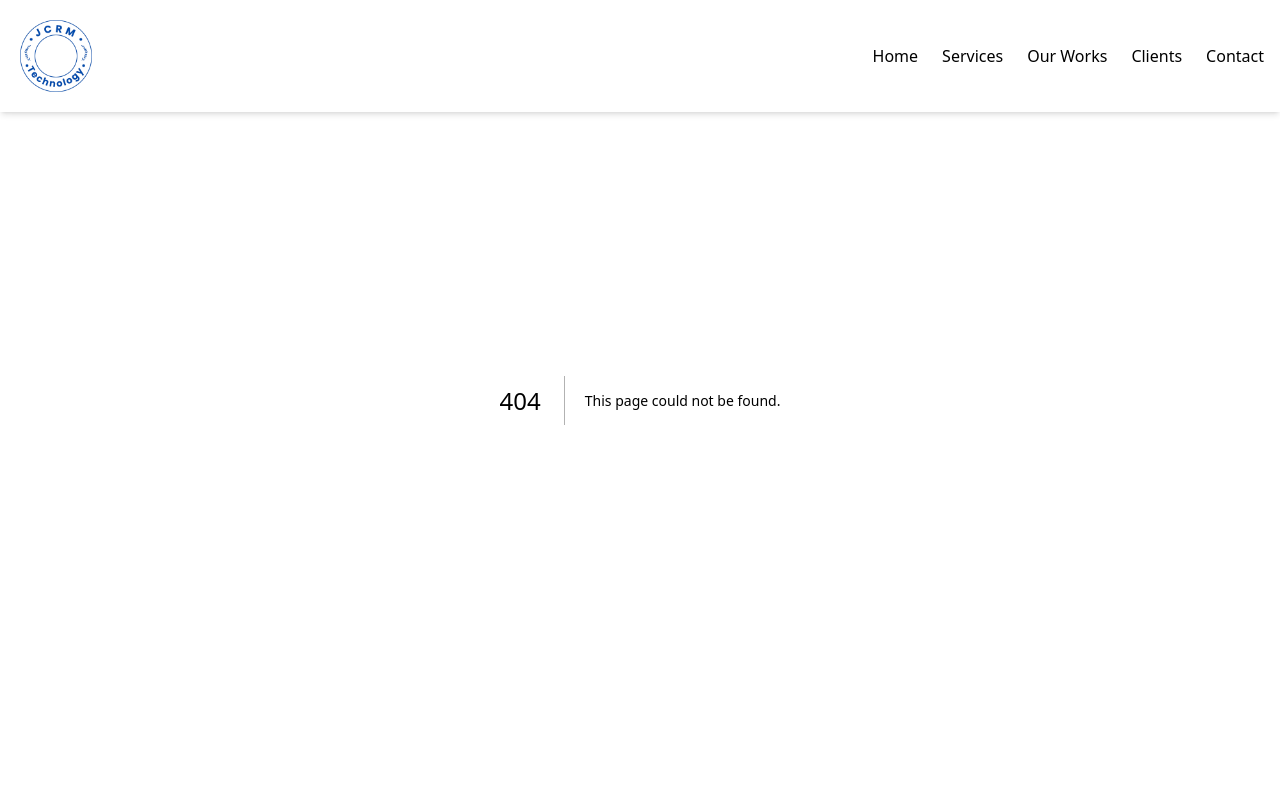
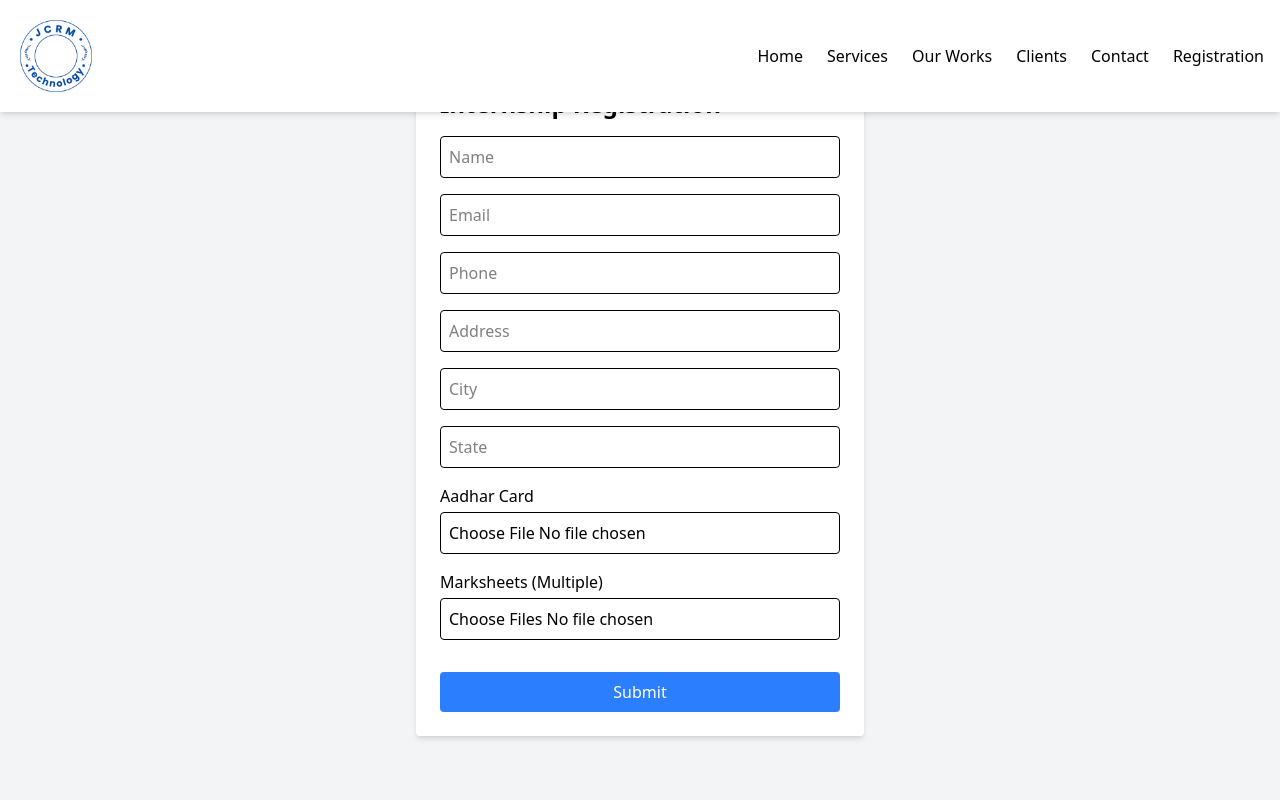
Before and after one commit to vivekkumar1994/jcrm, a Next.js app: page /registration in a window 1280 px wide. Before the commit this address had no page. Shown: the top 800 px of the page. Built offline with nearby package versions, Linux system fonts and the light colour scheme.

Commit message:
updatyed code

```diff
--- /dev/null
+++ b/src/app/api/register/route.js
@@ -0,0 +1,69 @@
+import fs from "fs";
+import path from "path";
+import multer from "multer";
+import nextConnect from "next-connect";
+import pool from "../../lib/db"; // Ensure correct DB connection
+
+const uploadDir = path.join(process.cwd(), "public/uploads");
+
+// Ensure the upload directory exists
+if (!fs.existsSync(uploadDir)) fs.mkdirSync(uploadDir, { recursive: true });
+
+// Multer setup for file uploads
+const storage = multer.diskStorage({
+  destination: uploadDir,
+  filename: (req, file, cb) => {
+    cb(null, `${Date.now()}-${file.originalname}`);
+  },
+});
+
+const upload = multer({ storage });
+
+const handler = nextConnect({
+  onError(error, req, res) {
+    console.error("Error:", error);
+    res.status(500).json({ message: "Internal server error" });
+  },
+  onNoMatch(req, res) {
+    res.status(405).json({ message: `Method ${req.method} not allowed` });
+  },
+});
+
+handler.use(upload.fields([
+  { name: "aadhar", maxCount: 1 },
+  { name: "marksheets", maxCount: 10 }
+]));
+
+handler.post(async (req, res) => {
+  try {
+    const { name, email, phone, city, state, address } = req.body;
+    const aadharPath = req.files?.aadhar?.[0]?.path || null;
+    const marksheetPaths = req.files?.marksheets?.map(file => file.path).join(",") || null;
+
+    console.log("Received Form Data:", { name, email, phone, city, state, address, aadharPath, marksheetPaths });
+
+    // Store data in MySQL database
+    const query = `
+      INSERT INTO registrations (name, email, phone, address, city, state, aadhar, marksheets)
+      VALUES (?, ?, ?, ?, ?, ?, ?, ?)
+    `;
+
+    const values = [name, email, phone, address, city, state, aadharPath, marksheetPaths];
+
+    const [result] = await pool.query(query, values);
+    console.log("DB Insert Result:", result);
+
+    res.status(200).json({ message: "Registration successful!", id: result.insertId });
+  } catch (error) {
+    console.error("Error storing form data:", error);
+    res.status(500).json({ message: "Failed to register" });
+  }
+});
+
+export default handler;
+
+export const config = {
+  api: {
+    bodyParser: false, // Required for Multer
+  },
+};
--- /dev/null
+++ b/src/app/api/sendEmail.js
@@ -0,0 +1,56 @@
+// pages/api/send-email.js
+import nodemailer from "nodemailer";
+
+export default async function handler(req, res) {
+  if (req.method === "POST") {
+    const { name, email, message } = req.body;
+
+    // Nodemailer configuration
+    const transporter = nodemailer.createTransport({
+      service: "gmail",
+      auth: {
+        user: process.env.EMAIL_USER,
+        pass: process.env.EMAIL_PASS,
+      },
+    });
+
+    try {
+      // Send email to admin
+      await transporter.sendMail({
+        from: `"${name}" <${email}>`,
+        to: "your-email@example.com", // Receiving email
+        subject: `New Contact Form Message from ${name}`,
+        text: message,
+        html: `<p><strong>Name:</strong> ${name}</p>
+               <p><strong>Email:</strong> ${email}</p>
+               <p><strong>Message:</strong></p>
+               <p>${message}</p>`,
+      });
+
+      // Send confirmation email to the user
+      await transporter.sendMail({
+        from: `"Your Company" <${process.env.EMAIL_USER}>`,
+        to: email, // Send to the user's email
+        subject: `Thank You for Contacting Us, ${name}!`,
+        text: `Hi ${name}, thank you for reaching out. We have received your message and will respond shortly.`,
+        html: `<p>Hi <strong>${name}</strong>,</p>
+               <p>Thank you for getting in touch with us! We have received your message and will get back to you as soon as possible.</p>
+               <p><strong>Your Message:</strong></p>
+               <p>${message}</p>
+               <p>If your inquiry is urgent, please feel free to reach us at <a href="mailto:your-email@example.com">your-email@example.com</a>.</p>
+               <br/>
+               <p>Best regards,</p>
+               <p>Your Company Name</p>
+               <p><a href="https://yourwebsite.com">yourwebsite.com</a></p>`,
+      });
+
+      res.status(200).json({ message: "Email sent successfully!" });
+    } catch (error) {
+      console.error("Email sending failed:", error);
+      res.status(500).json({ message: "Failed to send email" });
+    }
+  } else {
+    res.setHeader("Allow", ["POST"]);
+    res.status(405).json({ message: `Method ${req.method} not allowed` });
+  }
+}
--- a/src/app/components/Header.tsx
+++ b/src/app/components/Header.tsx
@@ -25,6 +25,7 @@ export default function ClassicHeader() {
             <Link href="/ourwork" onClick={() => setMenuOpen(false)}>Our Works</Link>
             <Link href="/client" onClick={() => setMenuOpen(false)}>Clients</Link>
             <Link href="/contact-us" onClick={() => setMenuOpen(false)}>Contact</Link>
+            <Link href="/registration" onClick={() => setMenuOpen(false)}>Registration</Link>
         </nav>
 
         {/* Mobile Menu Button */}
@@ -43,6 +44,7 @@ export default function ClassicHeader() {
             <Link href="/ourwork" onClick={() => setMenuOpen(false)}>Our Works</Link>
             <Link href="/client" onClick={() => setMenuOpen(false)}>Clients</Link>
             <Link href="/contact-us" onClick={() => setMenuOpen(false)}>Contact</Link>
+            <Link href="/registration" onClick={() => setMenuOpen(false)}>Registration</Link>
           </nav>
         </div>
       )}
--- a/src/app/contact-us/page.tsx
+++ b/src/app/contact-us/page.tsx
@@ -1,7 +1,7 @@
 "use client";
 
 import { useState } from "react";
-import { FaPhoneAlt, FaEnvelope, FaMapMarkerAlt } from "react-icons/fa";
+import { FaPhoneAlt, FaEnvelope } from "react-icons/fa";
 
 const ContactUs = () => {
   const [formData, setFormData] = useState({ name: "", email: "", message: "" });
@@ -11,15 +11,18 @@ const ContactUs = () => {
     setFormData({ ...formData, [e.target.name]: e.target.value });
   };
 
-  const handleSubmit = async (e: React.FormEvent) => {
+  const handleSubmit = (e: React.FormEvent) => {
     e.preventDefault();
     setStatus("Sending...");
 
-    // Simulate API call
+    // Here, we'll just log the form data instead of making an API call
+    console.log("Form Data Submitted:", formData);
+
+    // Simulate a success message
     setTimeout(() => {
       setStatus("Message sent successfully!");
       setFormData({ name: "", email: "", message: "" });
-    }, 2000);
+    }, 1500); // Simulate a delay for success message
   };
 
   return (
@@ -35,15 +38,11 @@ const ContactUs = () => {
           <div className="space-y-4">
             <p className="flex items-center space-x-3 text-gray-600">
               <FaPhoneAlt className="text-blue-500" />
-              <span>+1 234 567 890</span>
+              <span>+91 8310531309</span>
             </p>
             <p className="flex items-center space-x-3 text-gray-600">
               <FaEnvelope className="text-red-500" />
-              <span>info@example.com</span>
-            </p>
-            <p className="flex items-center space-x-3 text-gray-600">
-              <FaMapMarkerAlt className="text-green-500" />
-              <span>123 Business St, City, Country</span>
+              <span>jcrm.in</span>
             </p>
           </div>
         </div>
--- /dev/null
+++ b/src/app/lib/db.ts
@@ -0,0 +1,10 @@
+import mysql from "mysql2/promise";
+
+const pool = mysql.createPool({
+  host: process.env.DB_HOST,
+  user: process.env.DB_USER,
+  password: process.env.DB_PASSWORD,
+  database: process.env.DB_NAME,
+});
+
+export default pool;
--- /dev/null
+++ b/src/app/registration/page.tsx
@@ -0,0 +1,112 @@
+"use client";
+
+import React, { useState } from "react";
+
+const RegisterForm = () => {
+  const [formData, setFormData] = useState({
+    name: "",
+    email: "",
+    phone: "",
+    address: "",
+    city: "",
+    state: "",
+    aadhar: null as File | null,
+    marksheets: [] as File[],
+  });
+
+  const handleChange = (e: React.ChangeEvent<HTMLInputElement>) => {
+    const { name, value } = e.target;
+    setFormData((prev) => ({ ...prev, [name]: value }));
+  };
+
+  const handleFileChange = (e: React.ChangeEvent<HTMLInputElement>) => {
+    const { name, files } = e.target;
+    if (files) {
+      if (name === "marksheets") {
+        setFormData((prev) => ({ ...prev, marksheets: Array.from(files) }));
+      } else {
+        setFormData((prev) => ({ ...prev, [name]: files[0] }));
+      }
+    }
+  };
+
+  const handleSubmit = (e: React.FormEvent) => {
+    e.preventDefault();
+
+    // Log the form data to the console or handle it as needed
+    console.log("Form data submitted:", formData);
+
+    // You can reset the form data after submission
+    setFormData({
+      name: "",
+      email: "",
+      phone: "",
+      address: "",
+      city: "",
+      state: "",
+      aadhar: null,
+      marksheets: [],
+    });
+
+    alert("Registration successful!");
+  };
+
+  return (
+    <div className="flex justify-center items-center min-h-screen bg-gray-100">
+      <form
+        onSubmit={handleSubmit}
+        className="bg-white p-6 rounded shadow-md space-y-4 max-w-md w-full"
+        encType="multipart/form-data"
+      >
+        <h2 className="text-2xl font-bold mb-4">Internship Registration</h2>
+
+        {["name", "email", "phone", "address", "city", "state"].map((field) => (
+          <input
+            key={field}
+            type={field === "email" ? "email" : field === "phone" ? "tel" : "text"}
+            name={field}
+            placeholder={field.charAt(0).toUpperCase() + field.slice(1)}
+            value={(formData as any)[field]}
+            onChange={handleChange}
+            required
+            className="w-full p-2 border rounded"
+          />
+        ))}
+
+        <div>
+          <label className="block mb-1">Aadhar Card</label>
+          <input
+            type="file"
+            name="aadhar"
+            accept=".pdf,image/*"
+            onChange={handleFileChange}
+            required
+            className="w-full p-2 border rounded"
+          />
+        </div>
+
+        <div>
+          <label className="block mb-1">Marksheets (Multiple)</label>
+          <input
+            type="file"
+            name="marksheets"
+            accept=".pdf,image/*"
+            multiple
+            onChange={handleFileChange}
+            required
+            className="w-full p-2 border rounded"
+          />
+        </div>
+
+        <button
+          type="submit"
+          className="w-full bg-blue-500 text-white p-2 rounded mt-4 hover:bg-blue-600"
+        >
+          Submit
+        </button>
+      </form>
+    </div>
+  );
+};
+
+export default RegisterForm;
```
Also changed, not shown: package.json (+9 -3 lines), 1 other file (tests, documents, lock files or other folders).
